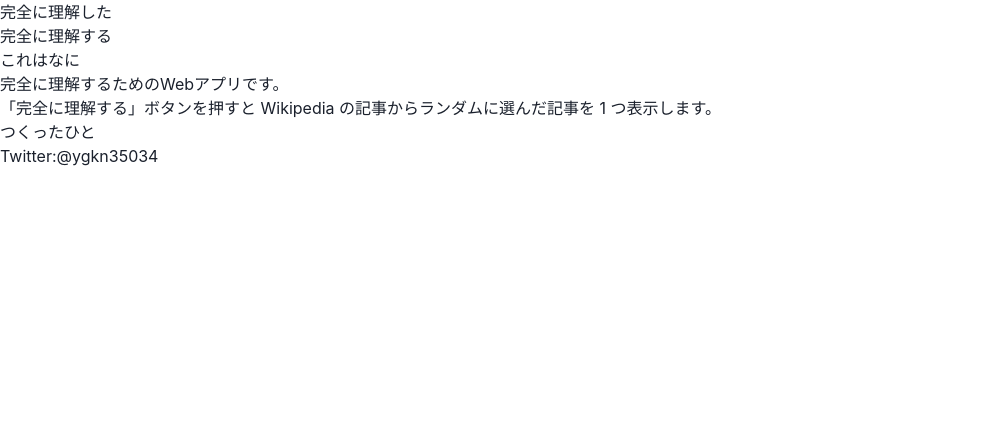
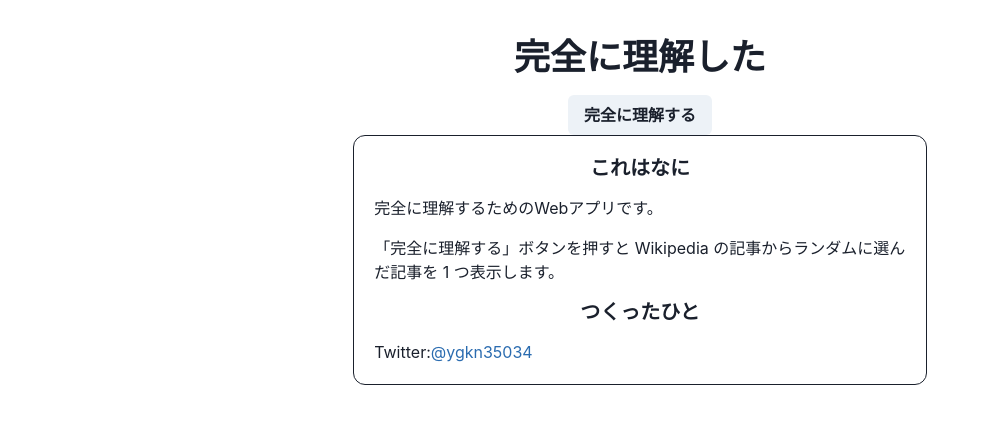
Before and after one commit to ygkn/completely-understand, a Next.js app: page / in a window 1280 px wide. Shown: the top 424 px of the page, without its empty margins (0-990 px from the left). Built offline with nearby package versions, Linux system fonts and the light colour scheme.

Commit message:
re-style with Chakra UI

```diff
--- a/src/pages/_document.tsx
+++ b/src/pages/_document.tsx
@@ -38,7 +38,7 @@ class MyDocument extends Document {
           <meta name="apple-mobile-web-app-title" content={manifestJSON.name} />
           <meta name="application-name" content={manifestJSON.short_name} />
         </Head>
-        <body className="font-sans bg-white text-black dark:bg-black dark:text-white">
+        <body>
           <ColorModeScript initialColorMode={theme.config.initialColorMode} />
           <Main />
           <NextScript />
--- a/src/pages/index.tsx
+++ b/src/pages/index.tsx
@@ -1,3 +1,12 @@
+import {
+  Container,
+  Box,
+  Heading,
+  Button,
+  Text,
+  Stack,
+  Link,
+} from '@chakra-ui/react';
 import { NextPage, GetServerSideProps } from 'next';
 import { NextSeo } from 'next-seo';
 import { useCallback } from 'react';
@@ -18,23 +27,24 @@ const IndexPage: NextPage = () => {
   }, [drawHappyTalk, drawWord]);
 
   return (
-    <div className="max-w-3xl mx-auto flex flex-col items-center px-5">
+    <Container py={5} centerContent>
       <NextSeo title="完全に理解した" titleTemplate="%s" />
-      <header>
-        <h1 className="sm:text-3xl text-2xl font-medium title-font text-center text-gray-900 m-10">
+      <Box as="header">
+        <Heading as="h1" py={4}>
           完全に理解した
-        </h1>
-      </header>
-      <button
-        className="bg-gray-900 text-white py-3 px-10 rounded-full focus:outline-none focus:shadow-outline shadow-lg hover:shadow-xl transition-shadow duration-100"
+        </Heading>
+      </Box>
+      <Button
+        // className="bg-gray-900 text-white py-3 px-10 rounded-full focus:outline-none focus:shadow-outline shadow-lg hover:shadow-xl transition-shadow duration-100"
         onClick={showResult}
         type="button"
       >
         完全に理解する
-      </button>
+      </Button>
       {pageInfo !== undefined && (
-        <section className="my-10 w-full">
-          <p className="text-xl font-bold text-center">
+        <Box as="section" py={5} w="full">
+          <Stack spacing={4} textAlign="center">
+            <Text fontSize="xl" fontWeight="bold">
               <span role="img" aria-label="クラッカー">
                 🎉
               </span>
@@ -42,73 +52,97 @@ const IndexPage: NextPage = () => {
               <span role="img" aria-label="クラッカー">
                 🎉
               </span>
-            {/* eslint-disable-next-line react/jsx-one-expression-per-line */}
-            <br />「{pageInfo.title}」<br />
-            を完全に理解した！
-          </p>
+              <br />「{pageInfo.title}」
+              <br /> を完全に理解した！
+            </Text>
 
-          <p className="my-5 text-center">みんなに自慢しよう！</p>
-          <p className="my-5 text-center">
-            <TwitterShareButton
+            <Text>みんなに自慢しよう！</Text>
+            <Text>
+              <Button
+                as={TwitterShareButton}
                 url={`https://completely-understand.ygkn.dev/?pageid=${pageInfo.pageid}`}
                 title={`${pageInfo.title}完全に理解した`}
-              className="bg-blue-500 text-white py-2 px-5 rounded-full focus:outline-none focus:shadow-outline"
                 resetButtonStyle={false}
+                colorScheme="blue"
               >
                 Twitter でシェア
-            </TwitterShareButton>
-          </p>
+              </Button>
+            </Text>
+          </Stack>
 
-          <blockquote className="px-5 my-5 relative w-full">
-            <div
-              className="absolute top-0 left-0 text-gray-800 font-bold text-3xl leading-none"
+          <Box
+            as="blockquote"
+            px="5"
+            my="5"
+            pos="relative"
+            w="full"
+            className="px-5 my-5 relative w-full"
+          >
+            <Box
+              pos="absolute"
+              top={0}
+              left={0}
+              opacity={0.8}
+              fontWeight="bold"
+              fontSize="3xl"
+              lineHeight={1}
               aria-hidden="true"
             >
               “
-            </div>
-            <p>{pageInfo.extract}</p>
-            <p className="text-right">
+            </Box>
+            <Text>{pageInfo.extract}</Text>
+            <Text textAlign="right">
               出典:
-              <a
+              <Link
                 href={`https://ja.wikipedia.org/?curid=${pageInfo.pageid}`}
-                className="text-blue-700 hover:underline"
+                color="blue.600"
+                isExternal
               >
                 フリー百科事典『ウィキペディア（Wikipedia）』
-              </a>
-            </p>
-            <div
-              className="absolute bottom-0 right-0 text-gray-800 font-bold text-3xl leading-none"
+              </Link>
+            </Text>
+            <Box
+              pos="absolute"
+              bottom={0}
+              right={0}
+              opacity={0.8}
+              fontWeight="bold"
+              fontSize="3xl"
+              lineHeight={1}
               aria-hidden="true"
             >
               ”
-            </div>
-          </blockquote>
-        </section>
+            </Box>
+          </Box>
+        </Box>
       )}
 
-      <section className="my-10 w-full border border-solid border-current rounded p-5">
-        <h1 className="sm:text-2xl text-xl font-medium title-font text-center text-gray-900 mb-5">
+      <Box as="section" p={5} rounded="xl" border="1px" borderStyle="solid">
+        <Stack spacing={4}>
+          <Heading textAlign="center" fontSize="xl">
             これはなに
-        </h1>
-        <p>完全に理解するためのWebアプリです。</p>
-        <p>
+          </Heading>
+          <Text>完全に理解するためのWebアプリです。</Text>
+          <Text>
             「完全に理解する」ボタンを押すと Wikipedia
             の記事からランダムに選んだ記事を 1 つ表示します。
-        </p>
-        <h1 className="sm:text-2xl text-xl font-medium title-font text-center text-gray-900 mb-5">
+          </Text>{' '}
+          <Heading textAlign="center" fontSize="xl">
             つくったひと
-        </h1>
-        <p>
+          </Heading>
+          <Text>
             Twitter:
-          <a
-            className="text-blue-700 hover:underline"
+            <Link
               href="https://twitter.com/ygkn35034"
+              color="blue.600"
+              isExternal
             >
               @ygkn35034
-          </a>
-        </p>
-      </section>
-    </div>
+            </Link>
+          </Text>
+        </Stack>
+      </Box>
+    </Container>
   );
 };
 
```
Lines whose indentation alone changed are shown as unchanged.
